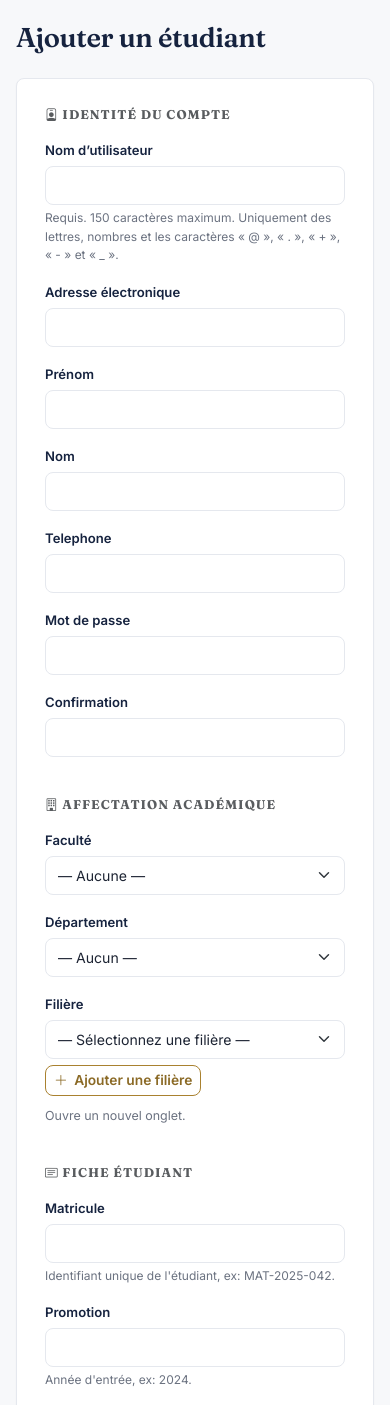
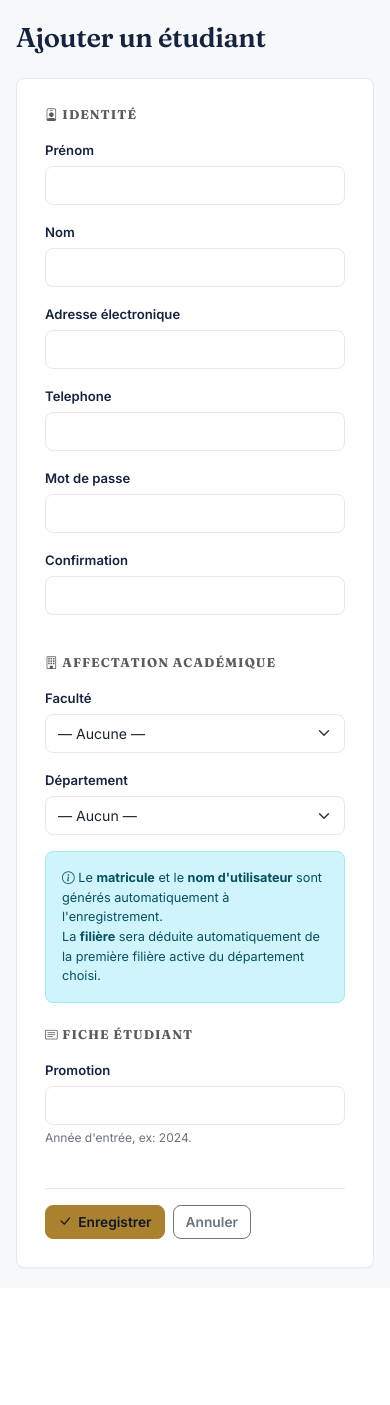
Before and after one commit to monamijer/django-academic, a Django app: page /etudiants/ajouter/ in a window 390 px wide. Shown: the part 108-1513 px from the top of the page. After the commit the page ends 1377 px from the top, so only its background shows below. Run offline with Django 5.2, Linux system fonts and the light colour scheme; a user stored in the database is signed in; tables that the repository leaves empty hold one stand-in row (values such as "Sample post"); some libraries are stand-ins or nearby versions.

Commit message:
feat(etudiants): auto-generate username and matricule, drop filiere field
- Username: derived from first_name.last_name slug, auto-suffixed on collision.
- Matricule: ETU-<year>-00001 format, sequence per current academic year.
- Student form now only asks: first_name, last_name, email, telephone, password, faculty, department, promotion.
- Filiere is auto-assigned to the first active filiere of the chosen department.
- Validation raises a clear error if the department has no active filiere.
- Both create and edit forms cascade faculty → department.

```diff
--- a/etudiants/forms.py
+++ b/etudiants/forms.py
@@ -2,8 +2,9 @@ from django import forms
 from django.core.exceptions import ValidationError
 from django.db import IntegrityError, transaction
 from django.urls import reverse
+from django.utils import timezone
 
-from academique.models import Cours, Departement, Faculte, Filiere
+from academique.models import AnneeAcademique, Cours, Departement, Faculte, Filiere
 from comptes.forms import UtilisateurCreationForm
 from comptes.models import Utilisateur
 
@@ -18,21 +19,84 @@ def _add_attr(url_name, label="Ajouter"):
     return {"data-add-url": url, "data-add-label": label}
 
 
+# ═══════════════════════════════════════════════════════════════
+# GÉNÉRATEURS DE VALEURS UNIQUES (username, matricule)
+# ═══════════════════════════════════════════════════════════════
+
+def _slugify_username_part(value):
+    """Transforme un prénom/nom en fragment de username :
+    accents retirés, espaces → point, minuscules, caractères sûrs."""
+    import re
+    import unicodedata
+
+    value = unicodedata.normalize("NFKD", value or "")
+    value = value.encode("ascii", "ignore").decode("ascii")
+    value = re.sub(r"[^a-zA-Z0-9.\-]+", "", value)
+    value = value.strip(".-").lower()
+    return value or "user"
+
+
+def generer_username(first_name, last_name):
+    """Construit un username unique : prenom.nom, prenom.nom2, prenom.nom3...
+    Si prénom/nom vides, retombe sur 'etudiant'."""
+    prenom = _slugify_username_part(first_name)
+    nom = _slugify_username_part(last_name)
+
+    base = f"{prenom}.{nom}" if (prenom != "user" or nom != "user") else "etudiant"
+    base = base.strip(".-") or "etudiant"
+
+    username = base
+    suffixe = 1
+    while Utilisateur.objects.filter(username=username).exists():
+        suffixe += 1
+        username = f"{base}{suffixe}"
+    return username
+
+
+def generer_matricule():
+    """Format : ETU-<annee courante>-<compteur 5 chiffres>
+    Ex: ETU-2026-00001, ETU-2026-00002...
+    Basé sur le plus grand matricule existant pour l'année courante."""
+    annee = AnneeAcademique.courante()
+    annee_label = (annee.libelle.split("-")[0] if annee else str(timezone.now().year))
+    prefix = f"ETU-{annee_label}-"
+
+    dernier = (
+        Etudiant.objects
+        .filter(matricule__startswith=prefix)
+        .order_by("-matricule")
+        .values_list("matricule", flat=True)
+        .first()
+    )
+    if dernier:
+        try:
+            numero = int(dernier.split("-")[-1]) + 1
+        except (ValueError, IndexError):
+            numero = 1
+    else:
+        numero = 1
+    return f"{prefix}{numero:05d}"
+
+
+# ═══════════════════════════════════════════════════════════════
+# CRÉATION D'ÉTUDIANT
+# ═══════════════════════════════════════════════════════════════
+
 class EtudiantCreationForm(UtilisateurCreationForm):
-    """Crée simultanément le compte Utilisateur (role=ETUDIANT) et la fiche
-    Etudiant. La création est atomique.
+    """Crée en une seule transaction :
+    - un Utilisateur (role=ETUDIANT), username auto-généré
+    - une fiche Etudiant, matricule auto-généré
 
-    Cascade : faculte → departement → filiere.
-    Les champs `faculte` et `departement` ne servent qu'à filtrer côté client
-    (et à pré-remplir en édition), ils ne sont pas sauvegardés tels quels :
-    seule `filiere` est persistée sur la fiche Etudiant.
+    Cascade faculté → département (la filière n'est plus demandée :
+    elle sera déduite automatiquement de la première filière active
+    du département choisi).
     """
 
-    # ─── Cascade (facultatif mais recommandé pour l'UX) ───
+    # ─── Cascade ───
     faculte = forms.ModelChoiceField(
         queryset=Faculte.objects.none(),
         empty_label="— Sélectionnez une faculté —",
-        required=False,
+        required=True,
         label="Faculté",
         widget=forms.Select(attrs={
             "class": "form-select",
@@ -43,27 +107,15 @@ class EtudiantCreationForm(UtilisateurCreationForm):
     departement = forms.ModelChoiceField(
         queryset=Departement.objects.none(),
         empty_label="— Sélectionnez un département —",
-        required=False,
+        required=True,
         label="Département",
-        widget=forms.Select(attrs={
-            "class": "form-select",
-            "data-cascade": "departement",
-            "data-target": "id_filiere",
-        }),
+        widget=forms.Select(attrs={"class": "form-select"}),
     )
 
-    # ─── Fiche étudiant ───
-    matricule = forms.CharField(
-        max_length=30,
-        widget=forms.TextInput(attrs={"class": "form-control", "autocomplete": "off"}),
-        help_text="Identifiant unique de l'étudiant, ex: MAT-2025-042.",
-    )
-    filiere = forms.ModelChoiceField(
-        queryset=Filiere.objects.none(),
-        empty_label="— Sélectionnez une filière —",
-        label="Filière",
-        widget=forms.Select(attrs={"class": "form-select"}),
-    )
+    # ─── Identité (username dérivé automatiquement) ───
+    # On garde first_name, last_name, email, telephone du parent,
+    # mais on retire username et on le calcule côté serveur.
+
     promotion = forms.IntegerField(
         min_value=2000,
         max_value=2100,
@@ -72,19 +124,20 @@ class EtudiantCreationForm(UtilisateurCreationForm):
     )
 
     class Meta(UtilisateurCreationForm.Meta):
-        fields = ["username", "first_name", "last_name", "email", "telephone"]
+        # Plus de username ni de filiere dans le formulaire
+        fields = ["first_name", "last_name", "email", "telephone"]
 
     def __init__(self, *args, utilisateur=None, **kwargs):
         super().__init__(*args, **kwargs)
 
-        # Champs hérités inutiles pour un étudiant
-        for champ in ("role", "faculte_admin", "departement_admin", "est_actif_compte"):
+        # Retirer les champs hérités inutiles
+        for champ in (
+            "username", "role", "faculte_admin", "departement_admin",
+            "est_actif_compte", "filiere",
+        ):
             self.fields.pop(champ, None)
-        # `faculte` et `departement` du parent peuvent exister si Meta a été
-        # modifié ailleurs : on les écrase par nos versions cascade.
-        # (Rien à pop ici : nos champs locaux ont déjà pris le dessus.)
 
-        # ─── Périmètre ───
+        # Périmètre
         if utilisateur and not utilisateur.a_acces_global:
             geres = utilisateur.departements_geres()
             facs_ids = geres.values_list("faculte_id", flat=True)
@@ -92,69 +145,92 @@ class EtudiantCreationForm(UtilisateurCreationForm):
                 Faculte.objects.filter(pk__in=facs_ids, est_active=True).distinct()
             )
             self.fields["departement"].queryset = geres.filter(est_actif=True)
-            self.fields["filiere"].queryset = (
-                Filiere.objects.filter(departement__in=geres, est_active=True)
-                .select_related("departement")
-            )
         else:
             self.fields["faculte"].queryset = Faculte.objects.filter(est_active=True)
             self.fields["departement"].queryset = Departement.objects.filter(est_actif=True)
-            self.fields["filiere"].queryset = (
-                Filiere.objects.filter(est_active=True).select_related("departement")
-            )
-            self.fields["filiere"].widget.attrs.update(
-                _add_attr("academique:creer_filiere", "Ajouter une filière")
-            )
 
-        # ─── Pré-remplissage en édition ───
+        # Pré-remplissage à l'édition
         if self.instance and self.instance.pk and self.instance.filiere_id:
             dep = self.instance.filiere.departement
             self.fields["departement"].initial = dep.pk
             self.fields["faculte"].initial = dep.faculte_id
 
-    def clean_matricule(self):
-        matricule = self.cleaned_data["matricule"].strip()
-        if Etudiant.objects.filter(matricule__iexact=matricule).exists():
-            raise ValidationError("Ce matricule est déjà utilisé.")
-        return matricule
-
     def clean(self):
         cleaned = super().clean()
-        if not cleaned.get("filiere"):
-            raise ValidationError({"filiere": "Vous devez choisir une filière."})
+        # Cohérence faculté ↔ département
+        faculte = cleaned.get("faculte")
+        departement = cleaned.get("departement")
+        if faculte and departement and departement.faculte_id != faculte.pk:
+            raise ValidationError({
+                "departement": "Ce département n'appartient pas à la faculté choisie."
+            })
+
+        # Vérifie qu'il existe au moins une filière active pour ce département
+        if departement and not Filiere.objects.filter(
+            departement=departement, est_active=True
+        ).exists():
+            raise ValidationError({
+                "departement": (
+                    f"Le département « {departement.nom} » n'a aucune filière active. "
+                    "Créez-en une avant d'inscrire un étudiant."
+                )
+            })
         return cleaned
 
     def save(self, commit=True):
         if not commit:
             return super().save(commit=False)
 
+        first_name = self.cleaned_data.get("first_name", "").strip()
+        last_name = self.cleaned_data.get("last_name", "").strip()
+        departement = self.cleaned_data["departement"]
+
+        # Filière par défaut = première filière active du département
+        filiere_defaut = (
+            Filiere.objects.filter(departement=departement, est_active=True)
+            .order_by("nom")
+            .first()
+        )
+        if filiere_defaut is None:
+            raise ValidationError(
+                "Impossible de créer l'étudiant : aucune filière active "
+                f"n'existe dans le département « {departement.nom} »."
+            )
+
         try:
             with transaction.atomic():
+                # 1. Créer l'utilisateur avec username auto-généré
                 utilisateur = super().save(commit=False)
+                utilisateur.username = generer_username(first_name, last_name)
                 utilisateur.role = Utilisateur.Role.ETUDIANT
                 utilisateur.save()
+
+                # 2. Créer la fiche Etudiant avec matricule auto-généré
                 Etudiant.objects.create(
                     utilisateur=utilisateur,
-                    matricule=self.cleaned_data["matricule"],
-                    filiere=self.cleaned_data["filiere"],
+                    matricule=generer_matricule(),
+                    filiere=filiere_defaut,
                     promotion=self.cleaned_data["promotion"],
                 )
                 return utilisateur
         except IntegrityError as exc:
             raise ValidationError(
                 f"Impossible de créer l'étudiant : {exc}. "
-                "Vérifiez que le matricule et le nom d'utilisateur ne sont pas déjà pris."
+                "Vérifiez l'email et réessayez."
             )
 
 
+# ═══════════════════════════════════════════════════════════════
+# ÉDITION D'UNE FICHE EXISTANTE
+# ═══════════════════════════════════════════════════════════════
+
 class EtudiantForm(forms.ModelForm):
-    """Formulaire d'édition d'une fiche étudiant existante (utilisé par
-    modifier_etudiant). Cascade identique à la création."""
+    """Édition : cascade faculté → département (filière déduite automatiquement)."""
 
     faculte = forms.ModelChoiceField(
         queryset=Faculte.objects.none(),
         empty_label="— Sélectionnez une faculté —",
-        required=False,
+        required=True,
         label="Faculté",
         widget=forms.Select(attrs={
             "class": "form-select",
@@ -165,27 +241,21 @@ class EtudiantForm(forms.ModelForm):
     departement = forms.ModelChoiceField(
         queryset=Departement.objects.none(),
         empty_label="— Sélectionnez un département —",
-        required=False,
+        required=True,
         label="Département",
-        widget=forms.Select(attrs={
-            "class": "form-select",
-            "data-cascade": "departement",
-            "data-target": "id_filiere",
-        }),
+        widget=forms.Select(attrs={"class": "form-select"}),
     )
 
     class Meta:
         model = Etudiant
-        fields = ["filiere", "promotion", "est_actif"]
+        fields = ["promotion", "est_actif"]
         widgets = {
-            "filiere": forms.Select(attrs={"class": "form-select"}),
             "promotion": forms.NumberInput(attrs={"class": "form-control"}),
             "est_actif": forms.CheckboxInput(attrs={"class": "form-check-input"}),
         }
 
     def __init__(self, *args, utilisateur=None, **kwargs):
         super().__init__(*args, **kwargs)
-        self.fields["filiere"].empty_label = "— Sélectionnez une filière —"
 
         if utilisateur and not utilisateur.a_acces_global:
             geres = utilisateur.departements_geres()
@@ -194,20 +264,55 @@ class EtudiantForm(forms.ModelForm):
                 Faculte.objects.filter(pk__in=facs_ids, est_active=True).distinct()
             )
             self.fields["departement"].queryset = geres.filter(est_actif=True)
-            self.fields["filiere"].queryset = Filiere.objects.filter(
-                departement__in=geres, est_active=True
-            )
         else:
             self.fields["faculte"].queryset = Faculte.objects.filter(est_active=True)
             self.fields["departement"].queryset = Departement.objects.filter(est_actif=True)
-            self.fields["filiere"].queryset = Filiere.objects.filter(est_active=True)
 
-        # Pré-remplir la cascade
         if self.instance and self.instance.pk and self.instance.filiere_id:
             dep = self.instance.filiere.departement
             self.fields["departement"].initial = dep.pk
             self.fields["faculte"].initial = dep.faculte_id
 
+    def clean(self):
+        cleaned = super().clean()
+        faculte = cleaned.get("faculte")
+        departement = cleaned.get("departement")
+        if faculte and departement and departement.faculte_id != faculte.pk:
+            raise ValidationError({
+                "departement": "Ce département n'appartient pas à la faculté choisie."
+            })
+        if departement and not Filiere.objects.filter(
+            departement=departement, est_active=True
+        ).exists():
+            raise ValidationError({
+                "departement": (
+                    f"Le département « {departement.nom} » n'a aucune filière active."
+                )
+            })
+        return cleaned
+
+    def save(self, commit=True):
+        etudiant = super().save(commit=False)
+        departement = self.cleaned_data["departement"]
+
+        filiere_defaut = (
+            Filiere.objects.filter(departement=departement, est_active=True)
+            .order_by("nom").first()
+        )
+        if filiere_defaut is None:
+            raise ValidationError(
+                "Aucune filière active dans le département choisi."
+            )
+        etudiant.filiere = filiere_defaut
+
+        if commit:
+            etudiant.save()
+        return etudiant
+
+
+# ═══════════════════════════════════════════════════════════════
+# INSCRIPTIONS ET NOTES (inchangés)
+# ═══════════════════════════════════════════════════════════════
 
 class InscriptionForm(forms.ModelForm):
     class Meta:
--- a/etudiants/templates/etudiants/formulaire_etudiant.html
+++ b/etudiants/templates/etudiants/formulaire_etudiant.html
@@ -3,9 +3,7 @@
 
 {% block contenu %}
 <div class="page-head">
-  <div>
-    <h1>{{ titre }}</h1>
-  </div>
+  <div><h1>{{ titre }}</h1></div>
 </div>
 
 <div class="panel" style="padding: 1.75rem; max-width: 900px;">
@@ -18,23 +16,13 @@
       </div>
     {% endif %}
 
+    {# ═══ Identité ═══ #}
     <h6 class="text-uppercase small fw-bold text-muted mb-3"
         style="letter-spacing: .08em;">
-      <i class="bi bi-person-badge"></i> Identité du compte
+      <i class="bi bi-person-badge"></i> Identité
     </h6>
 
     <div class="row">
-      <div class="col-md-6 mb-3">
-        <label class="form-label">{{ form.username.label }}</label>
-        {{ form.username }}
-        {% if form.username.help_text %}<div class="form-text">{{ form.username.help_text }}</div>{% endif %}
-        {% for e in form.username.errors %}<div class="text-danger small">{{ e }}</div>{% endfor %}
-      </div>
-      <div class="col-md-6 mb-3">
-        <label class="form-label">{{ form.email.label }}</label>
-        {{ form.email }}
-        {% for e in form.email.errors %}<div class="text-danger small">{{ e }}</div>{% endfor %}
-      </div>
       <div class="col-md-6 mb-3">
         <label class="form-label">{{ form.first_name.label }}</label>
         {{ form.first_name }}
@@ -44,6 +32,11 @@
         <label class="form-label">{{ form.last_name.label }}</label>
         {{ form.last_name }}
         {% for e in form.last_name.errors %}<div class="text-danger small">{{ e }}</div>{% endfor %}
+      </div>
+      <div class="col-md-6 mb-3">
+        <label class="form-label">{{ form.email.label }}</label>
+        {{ form.email }}
+        {% for e in form.email.errors %}<div class="text-danger small">{{ e }}</div>{% endfor %}
       </div>
       <div class="col-md-6 mb-3">
         <label class="form-label">{{ form.telephone.label }}</label>
@@ -66,30 +59,34 @@
       {% endif %}
     </div>
 
+    {# ═══ Affectation académique ═══ #}
     <h6 class="text-uppercase small fw-bold text-muted mt-4 mb-3"
         style="letter-spacing: .08em;">
       <i class="bi bi-building"></i> Affectation académique
     </h6>
 
     <div class="row">
-      <div class="col-md-4 mb-3">
+      <div class="col-md-6 mb-3">
         <label class="form-label">{{ form.faculte.label }}</label>
         {{ form.faculte }}
         {% for e in form.faculte.errors %}<div class="text-danger small">{{ e }}</div>{% endfor %}
       </div>
-      <div class="col-md-4 mb-3">
+      <div class="col-md-6 mb-3">
         <label class="form-label">{{ form.departement.label }}</label>
         {{ form.departement }}
         {% for e in form.departement.errors %}<div class="text-danger small">{{ e }}</div>{% endfor %}
       </div>
-      <div class="col-md-4 mb-3">
-        <label class="form-label">{{ form.filiere.label }}</label>
-        {{ form.filiere }}
-        {% if form.filiere.help_text %}<div class="form-text">{{ form.filiere.help_text }}</div>{% endif %}
-        {% for e in form.filiere.errors %}<div class="text-danger small">{{ e }}</div>{% endfor %}
-      </div>
     </div>
 
+    <div class="alert alert-info small mb-4">
+      <i class="bi bi-info-circle"></i>
+      Le <strong>matricule</strong> et le <strong>nom d'utilisateur</strong>
+      sont générés automatiquement à l'enregistrement.<br>
+      La <strong>filière</strong> sera déduite automatiquement de la première
+      filière active du département choisi.
+    </div>
+
+    {# ═══ Fiche étudiant ═══ #}
     <h6 class="text-uppercase small fw-bold text-muted mt-4 mb-3"
         style="letter-spacing: .08em;">
       <i class="bi bi-card-text"></i> Fiche étudiant
@@ -97,29 +94,22 @@
 
     <div class="row">
       <div class="col-md-6 mb-3">
-        <label class="form-label">{{ form.matricule.label }}</label>
-        {{ form.matricule }}
-        {% if form.matricule.help_text %}<div class="form-text">{{ form.matricule.help_text }}</div>{% endif %}
-        {% for e in form.matricule.errors %}<div class="text-danger small">{{ e }}</div>{% endfor %}
-      </div>
-      <div class="col-md-6 mb-3">
         <label class="form-label">{{ form.promotion.label }}</label>
         {{ form.promotion }}
         {% if form.promotion.help_text %}<div class="form-text">{{ form.promotion.help_text }}</div>{% endif %}
         {% for e in form.promotion.errors %}<div class="text-danger small">{{ e }}</div>{% endfor %}
       </div>
-
-      {# Champ `est_actif` (visible en édition seulement) #}
       {% if form.est_actif %}
-      <div class="col-md-6 mb-3 form-check ps-4">
+      <div class="col-md-6 mb-3 form-check pt-4 ps-4">
         {{ form.est_actif }}
         <label class="form-check-label">{{ form.est_actif.label }}</label>
       </div>
       {% endif %}
     </div>
 
-    {# ─── Actions ─── #}
-    <div class="d-flex gap-2 mt-4 pt-3" style="border-top: 1px solid var(--up-line);">
+    {# ═══ Actions ═══ #}
+    <div class="d-flex gap-2 mt-4 pt-3"
+         style="border-top: 1px solid var(--up-line);">
       <button type="submit" class="btn btn-brand btn-icon">
         <i class="bi bi-check-lg"></i> Enregistrer
       </button>
```
